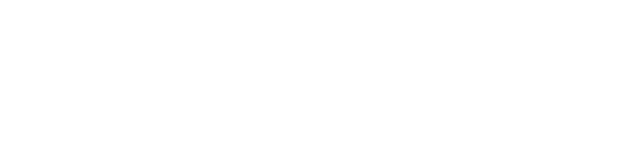
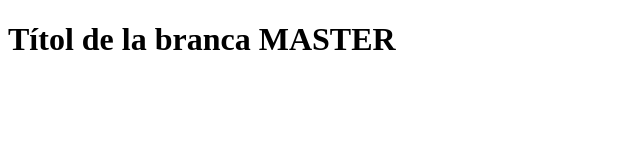
Before and after one commit to adalmau/AEA4.3, a plain HTML site: page index.html in a window 1280 px wide. Shown: the whole page, without its empty margins (0-640 px from the left). Drawn offline with Linux system fonts and the light colour scheme.

Commit message:
H1 branca master

```diff
--- a/index.html
+++ b/index.html
@@ -7,6 +7,6 @@
     <title>Document</title>
 </head>
 <body>
-
+    <h1>Títol de la branca MASTER</h1>
 </body>
 </html>
```
